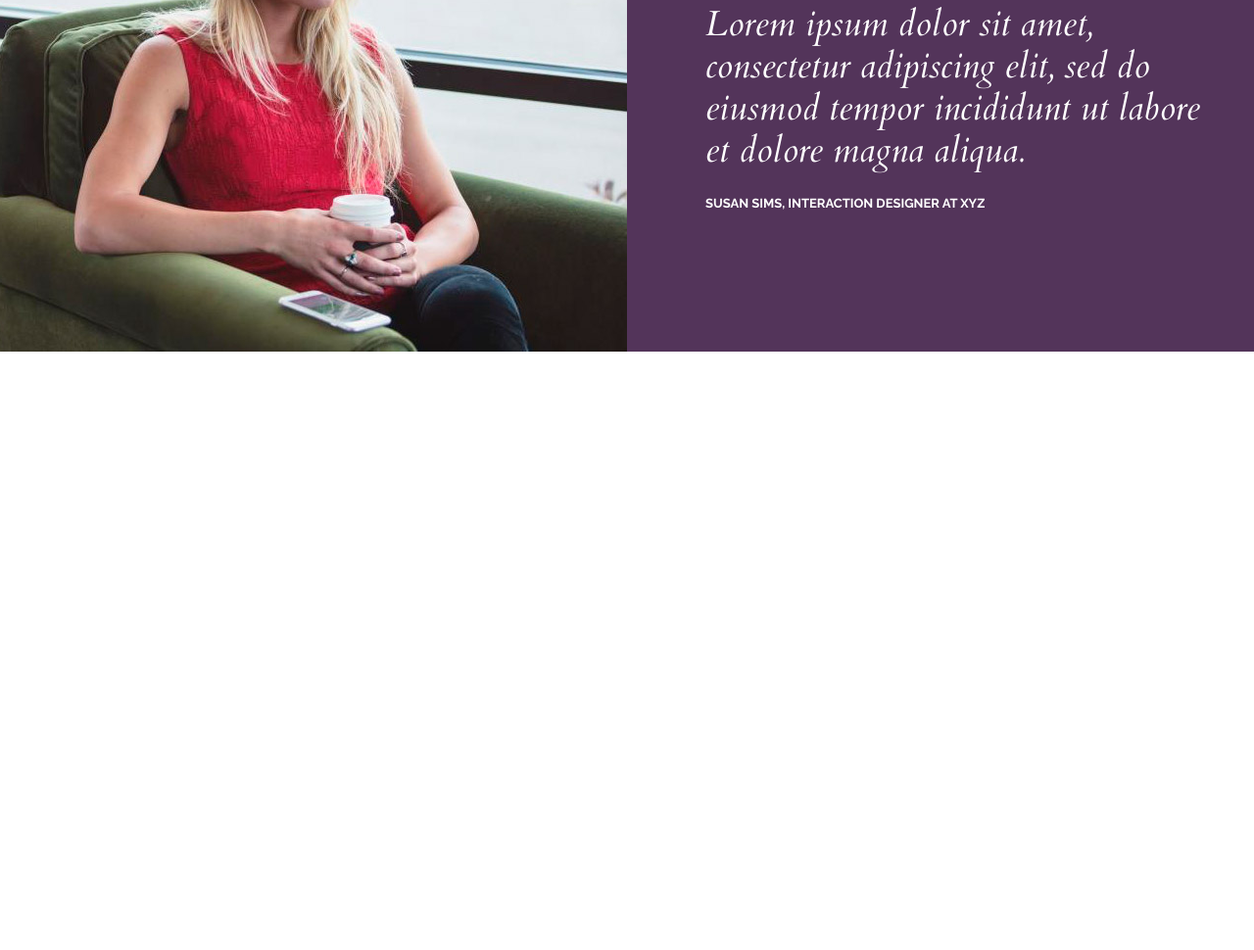
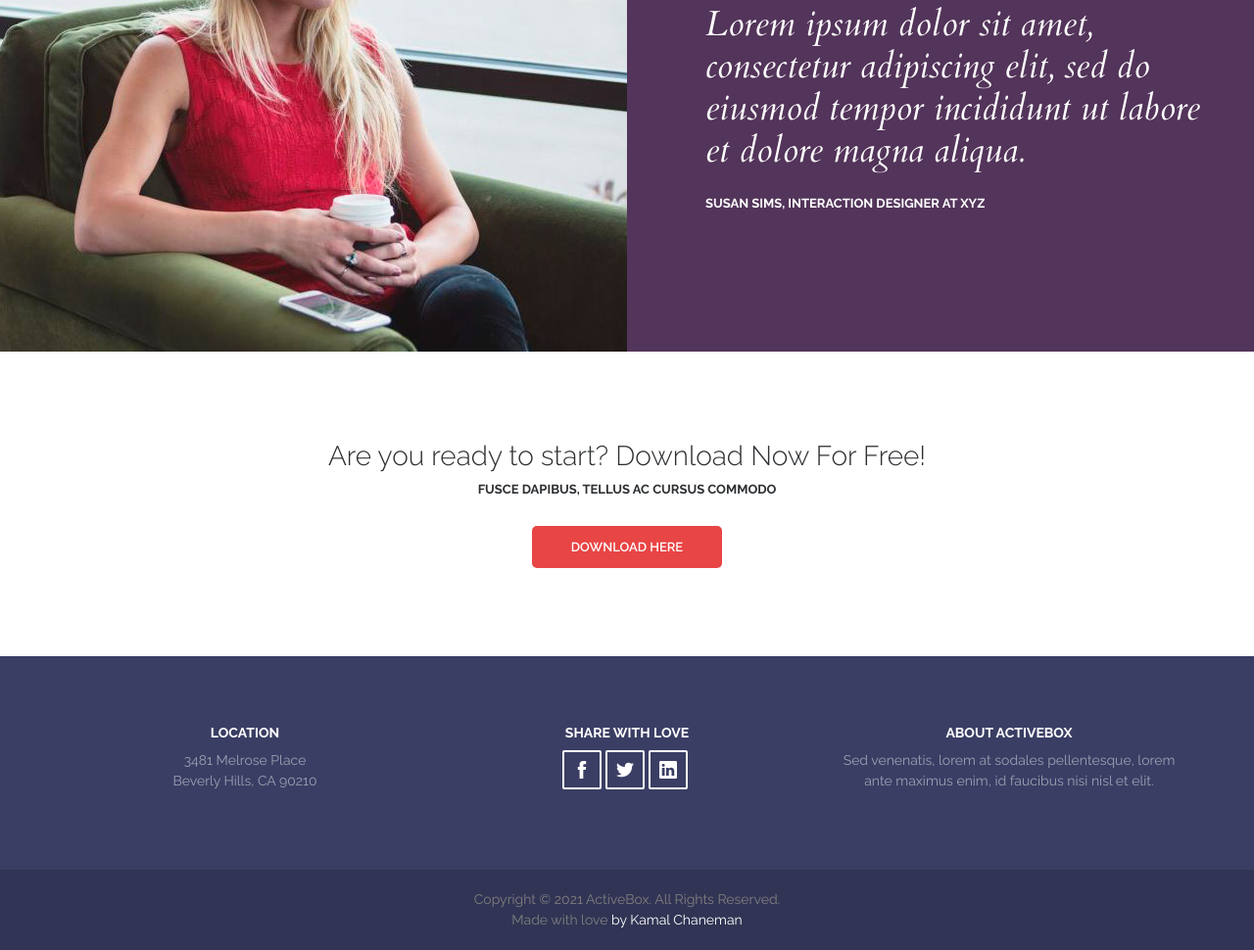
Before and after one commit to odinnadcatbl1/ActiveBox, a plain HTML site: page index.html in a window 1280 px wide. Shown: the part 3104-4074 px from the top of the page at 98% size. Before the commit the page ends 3463 px from the top, so only its background shows below. Drawn offline with nearby package versions, Linux system fonts and the light colour scheme.

Commit message:
added footer block

```diff
--- a/index.html
+++ b/index.html
@@ -1,7 +1,7 @@
 <!DOCTYPE html>
 <html lang="en">
 <head>
-    <link href="https://fonts.googleapis.com/css?family=Cardo:400i|Open+Sans:700|Raleway:400,600,700&display=swap" rel="stylesheet">
+    <link href="https://fonts.googleapis.com/css?family=Cardo:400i|Open+Sans:700|Raleway:300,400,600,700&display=swap" rel="stylesheet">
     <link rel="stylesheet" href="style.css">
     <meta charset="UTF-8">
         <title>ActiveBox</title>
@@ -317,5 +317,72 @@
 </div> <!-- /.reviews -->
 
 
+
+<!--DOWNLOAD-->
+<div class="download">
+	<div class="container">
+		<h3 class="download__title">Are you ready to start? Download Now For Free!</h3>
+		<div class="download__text">
+			<p>Fusce dapibus, tellus ac cursus commodo</p>
+		</div>
+		<a class="btn btn--red" href="#">Download Here</a>
+	</div>
+</div>
+
+<!--FOOTER-->
+<div class="footer">
+	<div class="container">
+		<div class="footer__inner">
+			<div class="footer__block">
+				<h4 class="footer__title">Location</h4>
+				<address class="footer__address">
+					<div>3481 Melrose Place</div>
+					<div>Beverly Hills, CA 90210</div>
+				</address>
+			</div>
+
+			<div class="footer__block">
+				<h4 class="footer__title">Share with Love</h4>
+				<!--копируем блок с иконками выше и пропишем модификатор-->
+				<div class="social social--footer">
+                    <a class="social__item" href="#" target="_blank"> <!--target=blank - открыть ссылку в новой вкладке-->
+                        <svg class="social__icon">
+                            <use xlink:href="#facebook"></use>
+                        </svg>
+                    </a>
+                    <a class="social__item" href="#" target="_blank">
+                        <svg class="social__icon">
+                            <use xlink:href="#twitter"></use>
+                        </svg>
+                    </a>
+                    <a class="social__item" href="#" target="_blank">
+                        <svg class="social__icon">
+                            <use xlink:href="#linkedin"></use>
+                        </svg>
+                    </a>
+                </div>
+			</div>
+
+			<div class="footer__block">
+				<h4 class="footer__title">About ActiveBox</h4>
+				<div class="footer__text">
+					<p>Sed venenatis, lorem at sodales pellentesque, lorem ante maximus enim, id faucibus nisi nisl et elit.</p>
+				</div>
+			</div>
+
+		</div> <!-- /.footer__inner -->
+	</div> <!-- /.container -->
+
+	<div class="copyright">
+		<div class="container">
+			<div class="copyright__text">
+				<div>Copyright © 2021 ActiveBox. All Rights Reserved.</div>
+				<div>Made with love <span>by Kamal Chaneman</span></div>
+			</div>
+		</div>
+	</div>
+
+</div> <!-- /.footer-->
+
 </body>
 </html>
--- a/style.css
+++ b/style.css
@@ -133,6 +133,7 @@ p{
     text-decoration: none;
     /*чтобы при наведении цвет менялся более плавно*/
     transition: background 0.1s linear;
+	text-align: center;
 }
 
 .btn--red {
@@ -290,6 +291,11 @@ p{
     display: flex;
 }
 
+/*для последнего блока footer*/
+.social--footer {
+	justify-content: center;
+}
+
 .social__item {
     display: flex;
     justify-content: center; /*выровняли по горизонтали*/
@@ -310,6 +316,22 @@ p{
 .social__item:hover .social__icon {
     fill: #000;
 }
+
+.social--footer .social__item {
+	background-color: transparent;
+	border-width: 2px;
+	border-color: #fff;
+	border-radius: 2px;
+}
+
+.social--footer .social__item:hover {
+	background-color: #fff;
+}
+
+.social--footer .social__item:hover .social__icon {
+	fill: #3a3e64;
+}
+
 .social__icon {
     display: block;
     height: 18px;
@@ -317,6 +339,9 @@ p{
     transition: fill 0.1s linear;
 }
 
+.social--footer .social__icon {
+	fill: #fff;
+}
 
 /* REVIEWS ===================*/
 .reviews {
@@ -369,3 +394,86 @@ p{
     text-transform: uppercase;
     color: #fff;
 }
+
+
+/* DOWNLOAD ===================*/
+
+.download {
+	margin: 90px 0;
+	text-align: center; /*выровняли по центру*/
+}
+
+.download__title {
+	margin-bottom: 10px;
+	font-size: 28px;
+	color: #2d3033;
+	font-weight: 300;
+}
+
+.download__text {
+	font-size: 13px;
+	color: #2d3033;
+	font-weight: 700;
+	text-transform: uppercase;
+	margin-bottom: 30px;
+}
+
+
+/* FOOTER ============== */
+
+.footer {
+	background-color: #3a3e64;
+}
+
+.footer__inner {
+	padding: 70px 0;
+	display: flex;
+	flex-wrap: wrap;
+}
+
+.footer__block {
+	width: 33.33333%;
+	padding: 0 15px;
+	text-align: center;
+}
+
+.footer__title {
+	margin-bottom: 10px;
+	font-size: 14px;
+	font-weight: 700;
+	color: #fff;
+	text-transform: uppercase;
+}
+
+.footer__address {
+	font-size: 14px;
+	line-height: 1.5;
+	color: rgba(255, 255, 255, 0.5); /*белый текст с прозрачностью 50%*/
+	font-style: normal; /*по умолчанию у тега адреса курсив, делаем обычный шрифт*/
+}
+
+.footer__text {
+	font-size: 14px;
+	line-height: 1.5;
+	color: rgba(255, 255, 255, 0.5); /*белый текст с прозрачностью 50%*/
+}
+
+
+
+/* Copyright============== */
+
+.copyright {
+	padding: 20px 0;
+	background-color: #313454;
+}
+
+.copyright__text {
+	text-align: center;
+	font-size: 14px;
+	line-height: 1.5;
+	color: #808080;
+}
+
+.copyright__text span {
+	color: #fff;
+}
```
